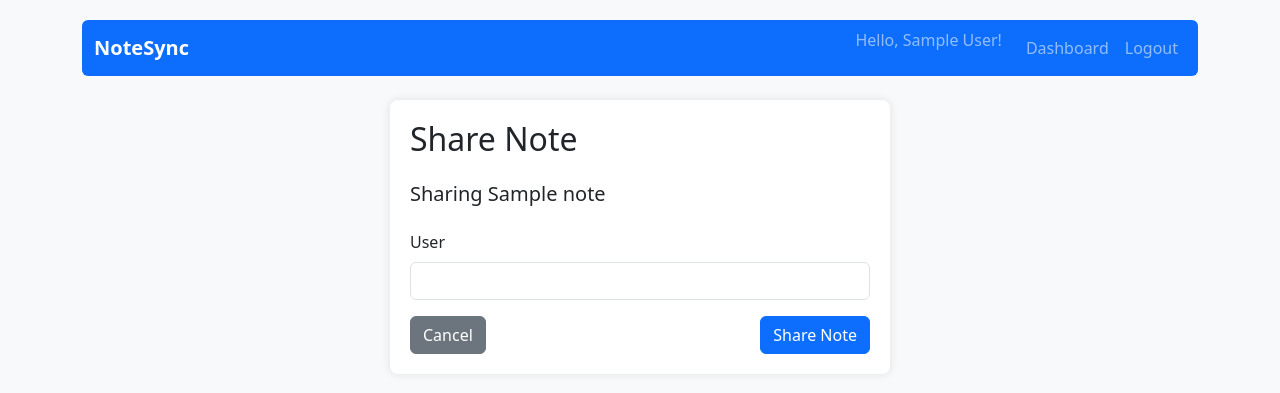
After one commit to viktorijatodosieva/UIKTP_NoteSync, a Flask app: page /note/share/1 in a window 1280 px wide. The commit adds this page. Shown: the top 393 px of the page. Run offline with Flask 3, Linux system fonts and the light colour scheme; a user stored in the database is signed in; tables that the repository leaves empty hold one stand-in row (values such as "Sample post").

Commit message:
Enable note sharing

```diff
--- a/app/forms.py
+++ b/app/forms.py
@@ -15,3 +15,6 @@ class LoginForm(FlaskForm):
 class NoteForm(FlaskForm):
     title = StringField('Title', validators=[DataRequired()])
     content = TextAreaField('Content', validators=[DataRequired()])
+
+class ShareNoteForm(FlaskForm):
+    user = StringField('User', validators=[DataRequired()])
--- a/app/routes.py
+++ b/app/routes.py
@@ -2,7 +2,7 @@ from flask import Blueprint, render_template, redirect, url_for, flash, request
 from flask_login import login_user, logout_user, login_required, current_user
 from flask_bcrypt import Bcrypt
 from .models import db, User, Note, UserHasAccessNote
-from .forms import RegistrationForm, LoginForm, NoteForm  # Import your forms
+from .forms import RegistrationForm, LoginForm, NoteForm, ShareNoteForm  # Import your forms
 from .extensions import bcrypt
 from datetime import datetime
 
@@ -142,6 +142,34 @@ def edit_note(id):
     return render_template('edit_note.html', form=form, note=note)
 
 
+@main_bp.route('/note/share/<int:id>', methods=['GET', 'POST'])
+@login_required
+def share_note(id):
+    note = Note.query.get_or_404(id)
+    form = ShareNoteForm()
+
+    if form.validate_on_submit():
+        username = form.user.data
+        user = User.query.filter_by(username=username).first()
+        if not user:
+            flash(f'User "{username}" does not exist.', 'danger')
+            return redirect(request.referrer)
+
+        already_shared = UserHasAccessNote.query.filter_by(user_id=user.id, note_id=note.id).first()
+        if already_shared:
+            flash(f'Note already shared with {username}', 'warning')
+            return redirect(request.referrer)
+
+        access = UserHasAccessNote(user_id=user.id, note_id=note.id, shared_by=current_user.id)
+        note.shared_with.append(access)
+
+        db.session.commit()
+        flash(f'Note shared with {username}', 'success')
+        return redirect(request.referrer)
+
+    return render_template('share_note.html', form=form, note=note)
+
+
 @main_bp.route('/note/<int:id>', methods=['GET'])
 @login_required
 def view_note(id):
--- /dev/null
+++ b/app/templates/share_note.html
@@ -0,0 +1,26 @@
+{% extends 'base.html' %}
+
+{% block content %}
+<div class="auth-container">
+    <h2 class="mb-4">Share Note</h2>
+    <h5 class="mb-4">Sharing {{ note.title }}</h5>
+    <form method="POST">
+        {{ form.hidden_tag() }}
+        <div class="mb-3">
+            {{ form.user.label(class="form-label") }}
+            {{ form.user(class="form-control") }}
+            {% if form.user.errors %}
+                <div class="text-danger">
+                    {% for error in form.user.errors %}
+                        <small>{{ error }}</small>
+                    {% endfor %}
+                </div>
+            {% endif %}
+        </div>
+        <div class="d-grid gap-2 d-md-flex justify-content-md-between">
+            <a href="{{ url_for('main.view_note', id=note.id) }}" class="btn btn-secondary">Cancel</a>
+            <button type="submit" class="btn btn-primary">Share Note</button>
+        </div>
+    </form>
+</div>
+{% endblock %}
--- a/app/templates/view_note.html
+++ b/app/templates/view_note.html
@@ -12,9 +12,7 @@
     </small>
 
     <div class="d-grid gap-2 d-md-flex justify-content-md-end">
-        <a href="{{ url_for('main.share_note') }}" class="btn btn-secondary">Share Note</a>
-    </div>
-    <div class="d-grid gap-2 d-md-flex justify-content-md-end">
+        <a href="{{ url_for('main.share_note', id=note.id) }}" class="btn btn-secondary">Share Note</a>
         <a href="{{ url_for('main.get_notes') }}" class="btn btn-secondary">Back to Notes</a>
     </div>
 {% endblock %}
```
